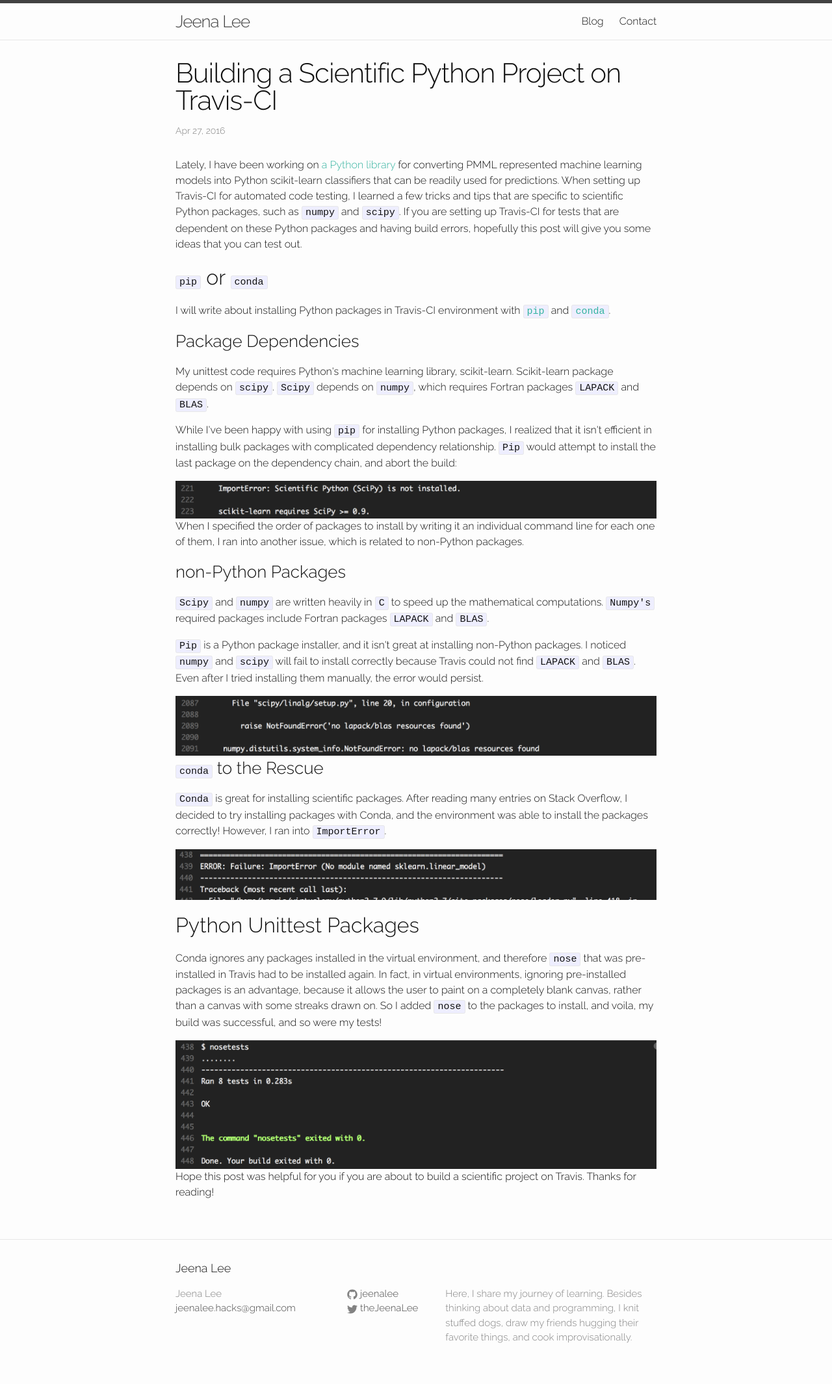
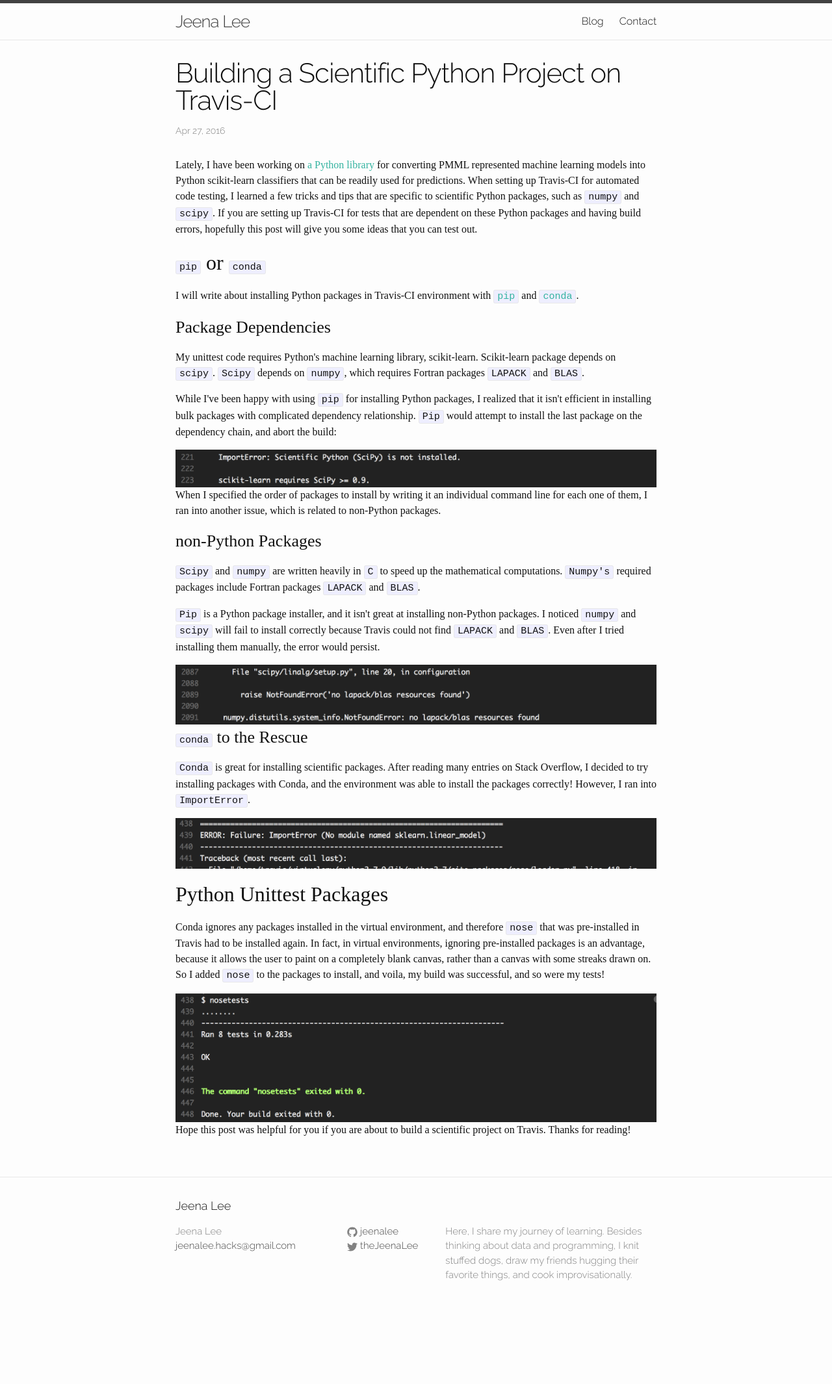
Before and after one commit to jeenalee/blog, a Jekyll site: the page built from _posts/2016-04-27-scientific-travis.html, in a window 1280 px wide. Shown: the whole page at 65% size. Built offline with Jekyll 4.4.1, drawn with Linux system fonts in a browser that asks for light colours; some web fonts are replaced; after the commit the page ends 2034 px from its top, so only the background shows below that.

Commit message:
Add Droid Serif

```diff
--- a/_includes/head.html
+++ b/_includes/head.html
@@ -4,9 +4,10 @@
   <meta name="viewport" content="width=device-width, initial-scale=1">
   <title>{% if page.title %}{{ page.title | escape }}{% else %}{{ site.title | escape }}{% endif %}</title>
   <link rel="stylesheet" href="{{ "/css/main.css" | prepend: site.baseurl }}">
-  <link rel="stylesheet" href="{{ "/css/contact.css" | prepend: site.baseurl }}">
+  <link rel="stylesheet" href="{{ "/css/page.css" | prepend: site.baseurl }}">
   <link rel="stylesheet" href="{{ "/css/blog.css" | prepend: site.baseurl }}">
   <link rel="canonical" href="{{ page.url | replace:'index.html','' | prepend: site.baseurl | prepend: site.url }}">
   <link rel="alternate" type="application/rss+xml" title="{{ site.title }}" href="{{ "/feed.xml" | prepend: site.baseurl | prepend: site.url }}">
   <link href='https://fonts.googleapis.com/css?family=Raleway:300' rel='stylesheet' type='text/css'>
+  <link href='https://fonts.googleapis.com/css?family=Droid+Serif' rel='stylesheet' type='text/css'>
 </head>
--- a/css/blog.css
+++ b/css/blog.css
@@ -9,6 +9,7 @@
 .post-list a:hover {
     color: #34b3a0 !important;
 }
+
 .post-content a {
     color: #34b3a0;
 }
--- a/css/contact.css
+++ b/css/page.css
@@ -2,9 +2,12 @@
 .page-link,
 .footer-col-wrapper,
 .wrapper,
-.post-header,
+.post-header {
+    font-family: Raleway;
+}
+
 .post-content {
-    font-family: Raleway;
+    font-family: Droid Serif;
 }
 
 .round_border {
```
